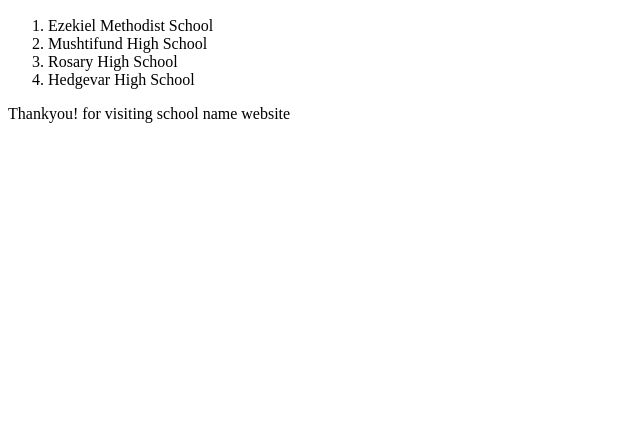
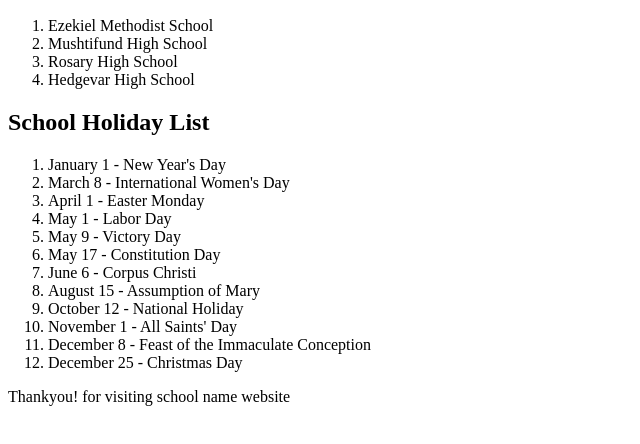
Before and after one commit to RahulRaut/school-name-site, a plain HTML site: page index.html in a window 1280 px wide. Shown: the part 110-554 px from the top of the page, without its empty margins (0-640 px from the left). Drawn offline with Linux system fonts and the light colour scheme.

Commit message:
Updates of school holidays in Goa

```diff
--- a/index.html
+++ b/index.html
@@ -6,7 +6,7 @@
     <title>School name site</title>
 </head>
 <body>
-    <h1>Hey welcome to <b>school name website!</b></h1>
+    <h1>Hey welcome to school name website!</h1>
     <h2>Below are some of the best school present in Goa</h2>
     <ol>
         <li>Ezekiel Methodist School</li>
@@ -14,6 +14,21 @@
         <li>Rosary High School</li>
         <li>Hedgevar High School</li>
     </ol>
+    <h2>School Holiday List</h2>
+    <ol>
+        <li>January 1 - New Year's Day</li>
+        <li>March 8 - International Women's Day</li>
+        <li>April 1 - Easter Monday</li>
+        <li>May 1 - Labor Day</li>
+        <li>May 9 - Victory Day</li>
+        <li>May 17 - Constitution Day</li>
+        <li>June 6 - Corpus Christi</li>
+        <li>August 15 - Assumption of Mary</li>
+        <li>October 12 - National Holiday</li>
+        <li>November 1 - All Saints' Day</li>
+        <li>December 8 - Feast of the Immaculate Conception</li>
+        <li>December 25 - Christmas Day</li>
+    </ol>
     <p>Thankyou! for visiting  school name website</p>
 </body>
 </html>
```
